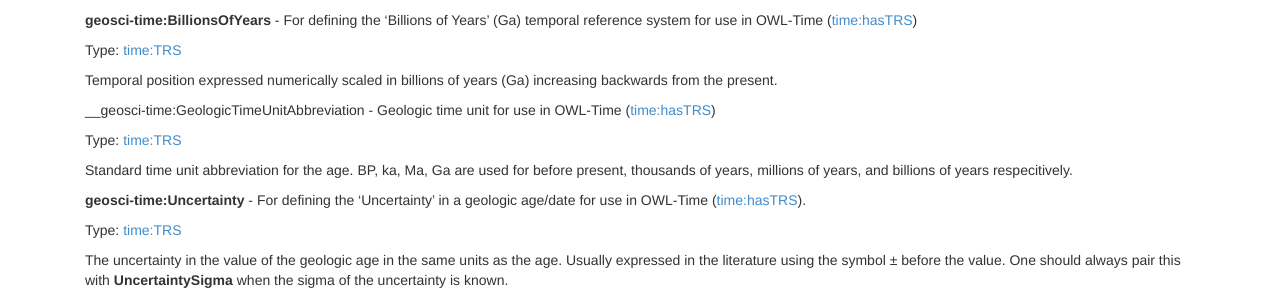
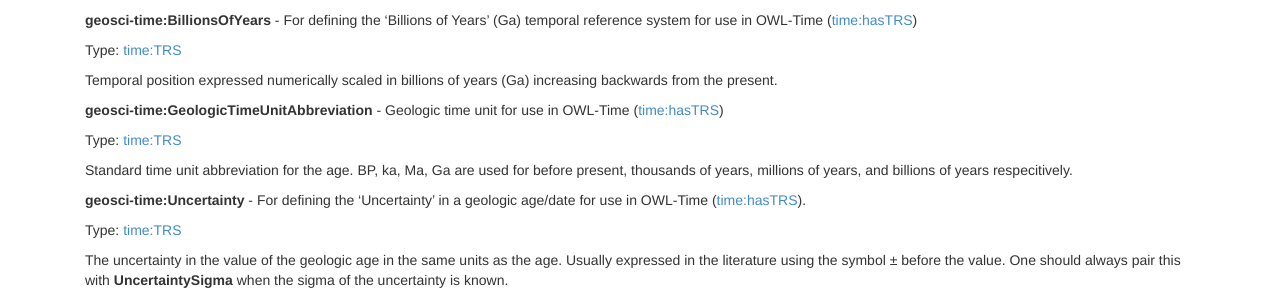
Before and after one commit to geoschemas-org/geoschemas-org.github.io, a Jekyll site: the page built from extensions/temporal.md, in a window 1280 px wide and 900 px high, scrolled down 1459 px. Shown: the part 158-452 px from the top of the window. Built offline with Jekyll 4.4.1, drawn with Linux system fonts in a browser that asks for light colours; our own code applies the rules of GitHub Pages for plain Markdown files.

Commit message:
fixed typo

```diff
--- a/extensions/temporal.md
+++ b/extensions/temporal.md
@@ -107,7 +107,7 @@ Type: [time:TRS](https://www.w3.org/TR/owl-time/#time:TRS)
 Temporal position expressed numerically scaled in billions of years (Ga) increasing backwards from the present.
 
 <a name="GeologicTimeUnitAbbreviation"></a>
-__geosci-time:GeologicTimeUnitAbbreviation - Geologic time unit for use in OWL-Time ([time:hasTRS](https://www.w3.org/TR/owl-time/#time:hasTRS))
+__geosci-time:GeologicTimeUnitAbbreviation__ - Geologic time unit for use in OWL-Time ([time:hasTRS](https://www.w3.org/TR/owl-time/#time:hasTRS))
 
 Type: [time:TRS](https://www.w3.org/TR/owl-time/#time:TRS)
 
```
